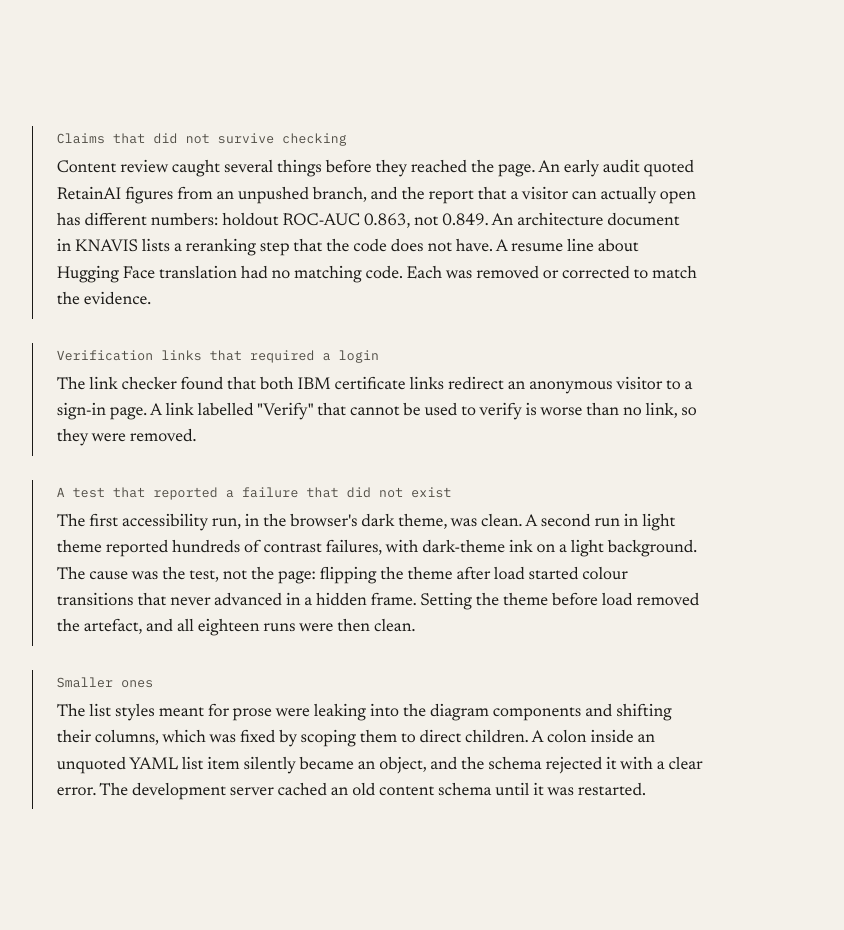
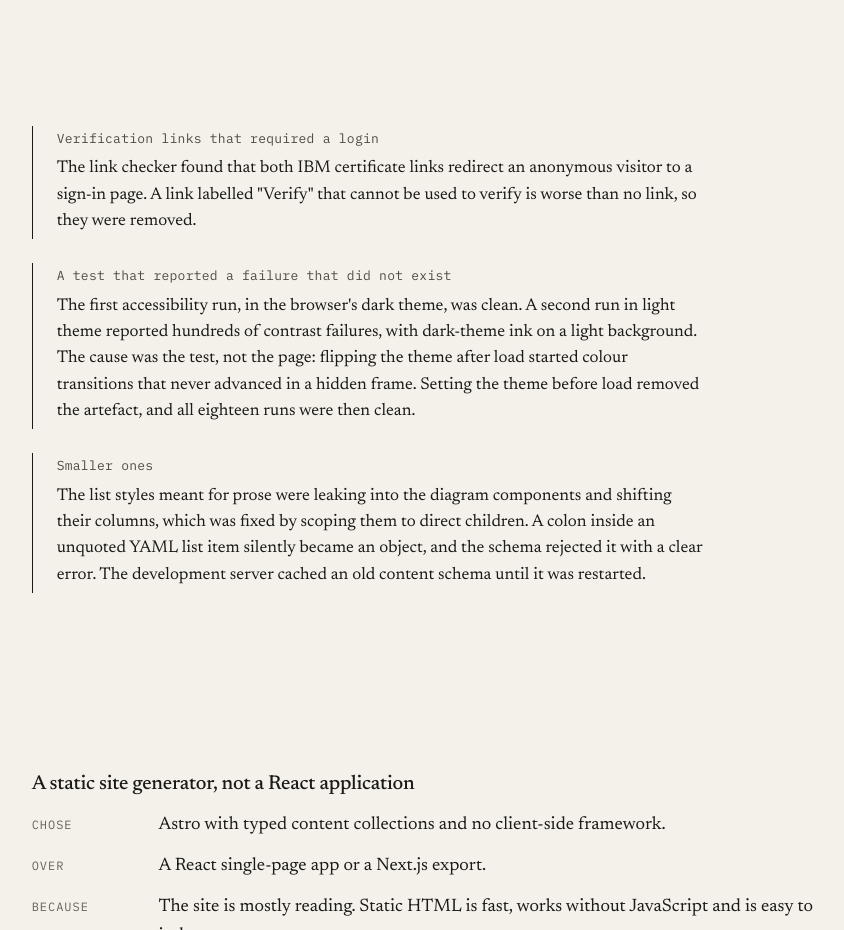
Before and after one commit to shastri211/shastri211.github.io, an Astro site: page /work/portfolio in a window 1280 px wide. Shown: the part 3180-4110 px from the top of the page, without its empty margins (328-1172 px from the left). Built offline with nearby package versions, Linux system fonts and the light colour scheme; Astro itself is replaced by a stand-in of ours.

Commit message:
fix: remove the verification-discrepancy note from the portfolio case study
The note described internal content review findings rather than the site's engineering. The remaining challenge notes and every metric, limitation and evidence link are unchanged.

```diff
--- a/src/content/projects/portfolio.mdx
+++ b/src/content/projects/portfolio.mdx
@@ -130,12 +130,6 @@ Architecture diagrams are real HTML lists styled as a staged flow, not images. T
 
 <Section id="challenges" title="Challenges">
 
-<Note label="Claims that did not survive checking">
-
-Content review caught several things before they reached the page. An early audit quoted RetainAI figures from an unpushed branch, and the report that a visitor can actually open has different numbers: holdout ROC-AUC 0.863, not 0.849. An architecture document in KNAVIS lists a reranking step that the code does not have. A resume line about Hugging Face translation had no matching code. Each was removed or corrected to match the evidence.
-
-</Note>
-
 <Note label="Verification links that required a login">
 
 The link checker found that both IBM certificate links redirect an anonymous visitor to a sign-in page. A link labelled "Verify" that cannot be used to verify is worse than no link, so they were removed.
```
